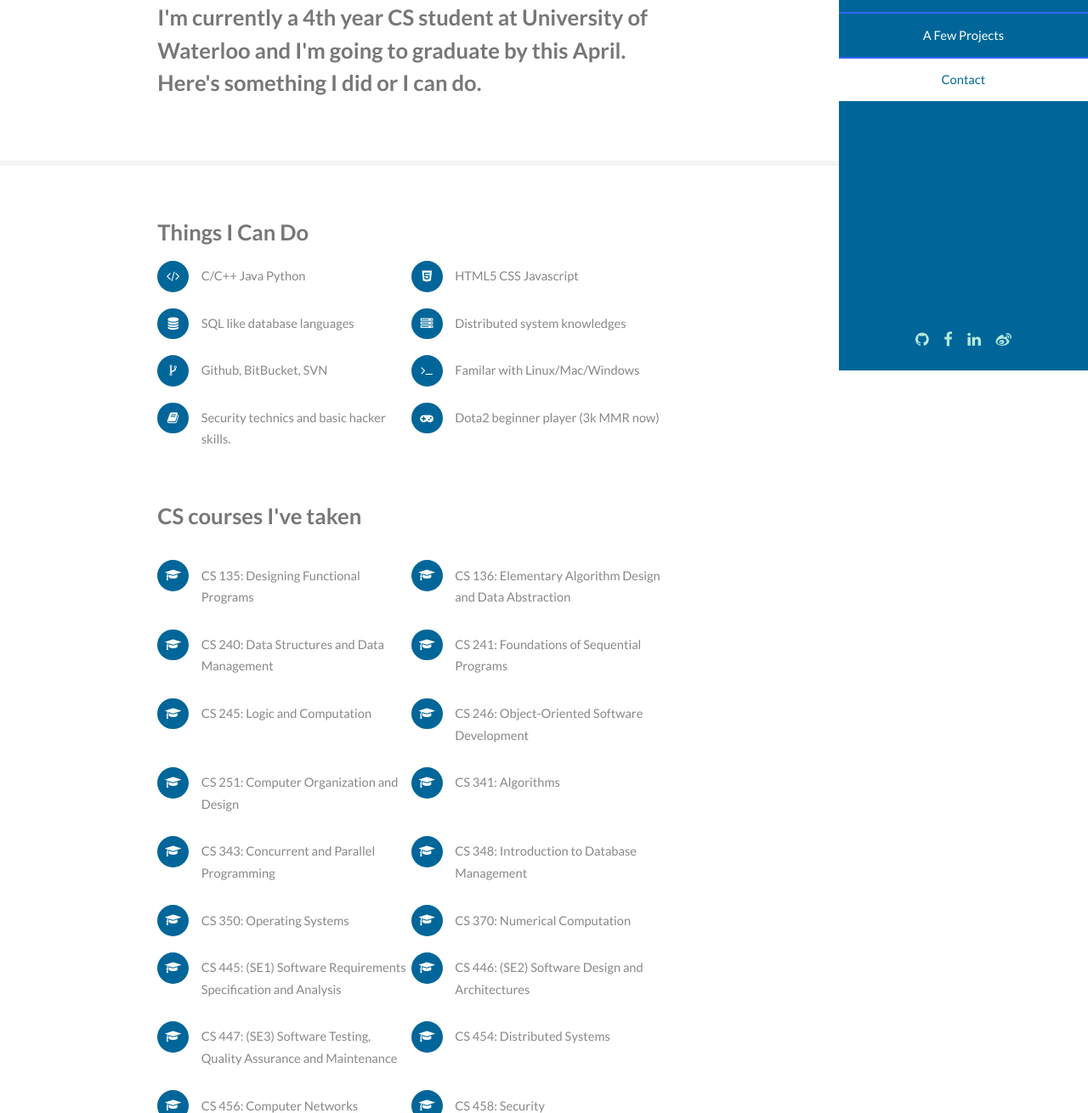
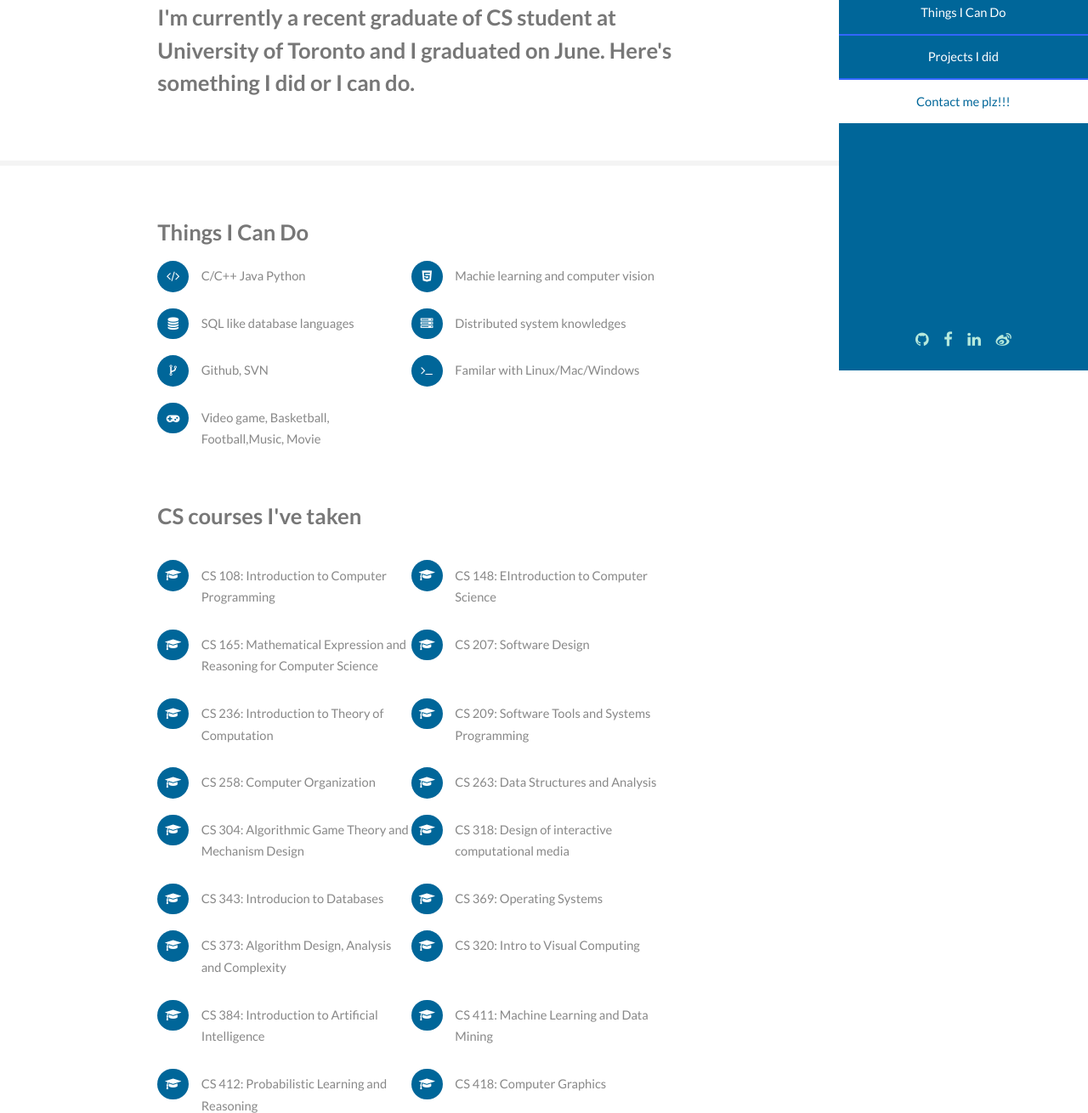
Before and after one commit to jnmaopopo/jnmaopopo.github.io, a plain HTML site: page index.html in a window 1280 px wide. Shown: the part 364-1674 px from the top of the page at 85% size. Drawn offline with Linux system fonts and the light colour scheme.

Commit message:
Initial commit

```diff
--- a/index.html
+++ b/index.html
@@ -2,7 +2,7 @@
 
 <html>
 	<head>
-		<title>Jiayi (Jerry) Wang</title>
+		<title>Zhichao (David) Zhang</title>
 		<meta charset="utf-8" />
 		<meta name="viewport" content="width=device-width, initial-scale=1" />
 		<!--[if lte IE 8]><script src="assets/js/ie/html5shiv.js"></script><![endif]-->
@@ -15,23 +15,23 @@
 			<section id="header">
 				<header>
 					<span class="image avatar"><img src="images/kulou.jpg" alt="" /></span>
-					<h1 id="logo"><a href="#">Jiayi (Jerry) Wang</a></h1>
-					<p>I'm a bot programmed by my parents.</p>
+					<h1 id="logo"><a href="#">Zhichao (David) Zhang</a></h1>
+					<p>I'm what I am.</p>
 				</header>
 				<nav id="nav">
 					<ul>
-						<li><a href="#one" class="active">About Me</a></li>
+						<li><a href="#one" class="active">Who I am</a></li>
 						<li><a href="#two">Things I Can Do</a></li>
-						<li><a href="#three">A Few Projects</a></li>
-						<li><a href="#four">Contact</a></li>
+						<li><a href="#three">Projects I did</a></li>
+						<li><a href="#four">Contact me plz!!!</a></li>
 					</ul>
 				</nav>
 				<footer>
 					<ul class="icons">
-						<li><a href="https://github.com/j469" class="icon fa-github"><span class="label">Github</span></a></li>
-						<li><a href="https://www.facebook.com/profile.php?id=100005229668541" class="icon fa-facebook"><span class="label">Facebook</span></a></li>
-						<li><a href="#" class="icon fa-linkedin"><span class="label">Linkedin</span></a></li>
-						<li><a href="#" class="icon fa-weibo"><span class="label">Weibo</span></a></li>
+						<li><a href="https://github.com/jnmaopopo" class="icon fa-github"><span class="label">Github</span></a></li>
+						<li><a href="https://www.facebook.com/profile.php?id=100006708573495" class="icon fa-facebook"><span class="label">Facebook</span></a></li>
+						<li><a href="https://www.linkedin.com/in/zhichao-zhang-830b3214a/" class="icon fa-linkedin"><span class="label">Linkedin</span></a></li>
+						<li><a href="https://www.weibo.com/u/1780977255/home?wvr=5&display=0&retcode=6102" class="icon fa-weibo"><span class="label">Weibo</span></a></li>
 					</ul>
 				</footer>
 			</section>
@@ -46,8 +46,8 @@
 							<section id="one">
 								<div class="container">
 									<header class="major">
-										<h2>J's Space</h2>
-										<p>I'm currently a 4th year CS student at University of Waterloo and I'm going to graduate by this April. Here's something I did or I can do.</p>
+										<h2>David's Space</h2>
+										<p>I'm currently a recent graduate of  CS student at University of Toronto and I graduated on June. Here's something I did or I can do.</p>
 									</header>
 								</div>
 							</section>
@@ -59,36 +59,36 @@
 
 									<ul class="feature-icons">
 										<li class="fa-code">C/C++ Java Python</li>
-                                        <li class="fa-html5">HTML5 CSS Javascript</li>
-                                        <li class="fa-database">SQL like database languages</li>
+                    <li class="fa-html5">Machie learning and computer vision</li>
+                    <li class="fa-database">SQL like database languages</li>
 										<li class="fa-server">Distributed system knowledges</li>
-                                        <li class="fa-code-fork">Github, BitBucket, SVN</li>
+                    <li class="fa-code-fork">Github, SVN</li>
 										<li class="fa-terminal">Familar with Linux/Mac/Windows</li>
-										<li class="fa-book">Security technics and basic hacker skills.</li>
-										<li class="fa-gamepad">Dota2 beginner player (3k MMR now)</li>
+										<li class="fa-gamepad">Video game, Basketball, Football,Music, Movie</li>
 									</ul>
 
                                     <h3>CS courses I've taken</h3>
 									<p></p>
                                     <ul class="feature-icons">
-										<li class="fa-graduation-cap">CS 135: Designing Functional Programs</li>
-										<li class="fa-graduation-cap">CS 136: Elementary Algorithm Design and Data Abstraction</li>
-										<li class="fa-graduation-cap">CS 240: Data Structures and Data Management</li>
-										<li class="fa-graduation-cap">CS 241: Foundations of Sequential Programs</li>
-										<li class="fa-graduation-cap">CS 245: Logic and Computation</li>
-										<li class="fa-graduation-cap">CS 246: Object-Oriented Software Development</li>
-										<li class="fa-graduation-cap">CS 251: Computer Organization and Design</li>
-										<li class="fa-graduation-cap">CS 341: Algorithms</li>
-										<li class="fa-graduation-cap">CS 343: Concurrent and Parallel Programming</li>
-										<li class="fa-graduation-cap">CS 348: Introduction to Database Management</li>
-										<li class="fa-graduation-cap">CS 350: Operating Systems</li>
-										<li class="fa-graduation-cap">CS 370: Numerical Computation</li>
-										<li class="fa-graduation-cap">CS 445: (SE1) Software Requirements Specification and Analysis</li>
-										<li class="fa-graduation-cap">CS 446: (SE2) Software Design and Architectures</li>
-										<li class="fa-graduation-cap">CS 447: (SE3) Software Testing, Quality Assurance and Maintenance</li>
-										<li class="fa-graduation-cap">CS 454: Distributed Systems</li>
-										<li class="fa-graduation-cap">CS 456: Computer Networks</li>
-										<li class="fa-graduation-cap">CS 458: Security</li>
+										<li class="fa-graduation-cap">CS 108: Introduction to Computer Programming</li>
+										<li class="fa-graduation-cap">CS 148: EIntroduction to Computer Science</li>
+										<li class="fa-graduation-cap">CS 165: Mathematical Expression and Reasoning for Computer Science</li>
+										<li class="fa-graduation-cap">CS 207: Software Design</li>
+										<li class="fa-graduation-cap">CS 236: Introduction to Theory of Computation</li>
+										<li class="fa-graduation-cap">CS 209: Software Tools and Systems Programming</li>
+                    <li class="fa-graduation-cap">CS 258: Computer Organization</li>
+										<li class="fa-graduation-cap">CS 263: Data Structures and Analysis</li>
+										<li class="fa-graduation-cap">CS 304: Algorithmic Game Theory and Mechanism Design</li>
+                    <li class="fa-graduation-cap">CS 318: Design of interactive computational media</li>
+										<li class="fa-graduation-cap">CS 343: Introducion to Databases</li>
+										<li class="fa-graduation-cap">CS 369: Operating Systems</li>
+										<li class="fa-graduation-cap">CS 373: Algorithm Design, Analysis and Complexity</li>
+										<li class="fa-graduation-cap">CS 320: Intro to Visual Computing</li>
+										<li class="fa-graduation-cap">CS 384: Introduction to Artificial Intelligence</li>
+										<li class="fa-graduation-cap">CS 411: Machine Learning and Data Mining</li>
+										<li class="fa-graduation-cap">CS 412: Probabilistic Learning and Reasoning</li>
+										<li class="fa-graduation-cap">CS 418: Computer Graphics</li>
+										<li class="fa-graduation-cap">CS 486: Knowledge Representation and Reasoning</li>
                                         </ul>
 								</div>
 							</section>
@@ -97,7 +97,6 @@
 							<section id="three">
 								<div class="container">
 									<h3>A Few Projects</h3>
-									<p>Not finished yet. Still in construction! .</p>
 									<div class="features">
 										<article>
 											<a class="image"><img src="images/fitgoose_icon.png" alt="" /></a>
@@ -524,7 +523,7 @@
 						<div class="container">
 							<ul class="copyright">
 								<li>Last update: 1/24/2016 </li>
-								<li>&copy; Jiayi Wang.  All rights reserved.</li>
+								<li>&copy; Zhichao Zhang.  All rights reserved.</li>
 								<li>Thanks: <a href="http://html5up.net">HTML5 UP, </a> <a href="http://fortawesome.github.io/Font-Awesome/">Font Awesome</a></li>
 							</ul>
 						</div>
```
Also changed, not shown: 1 other file.
